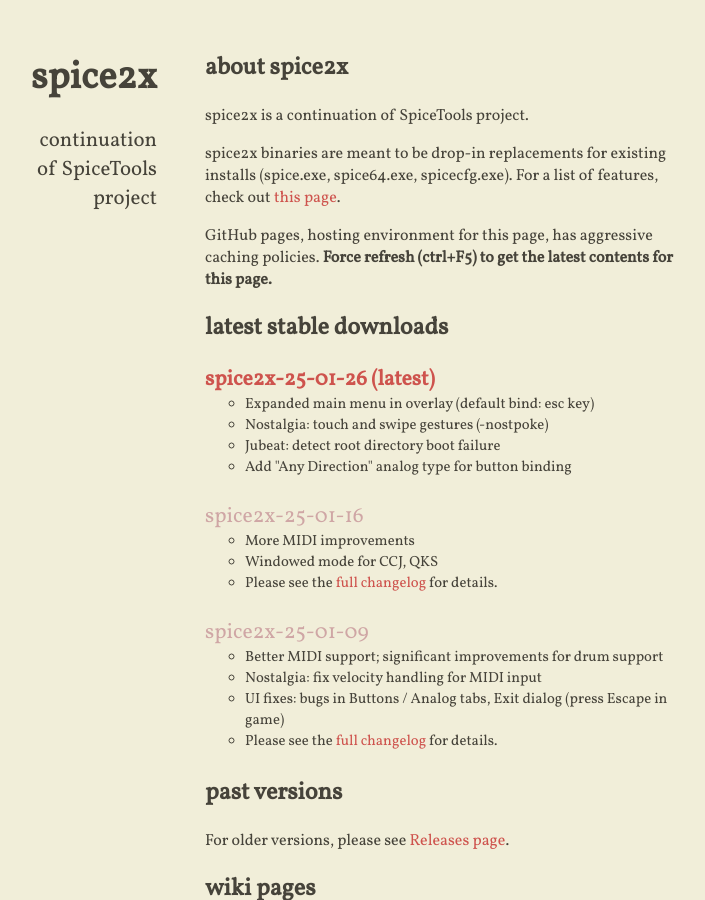
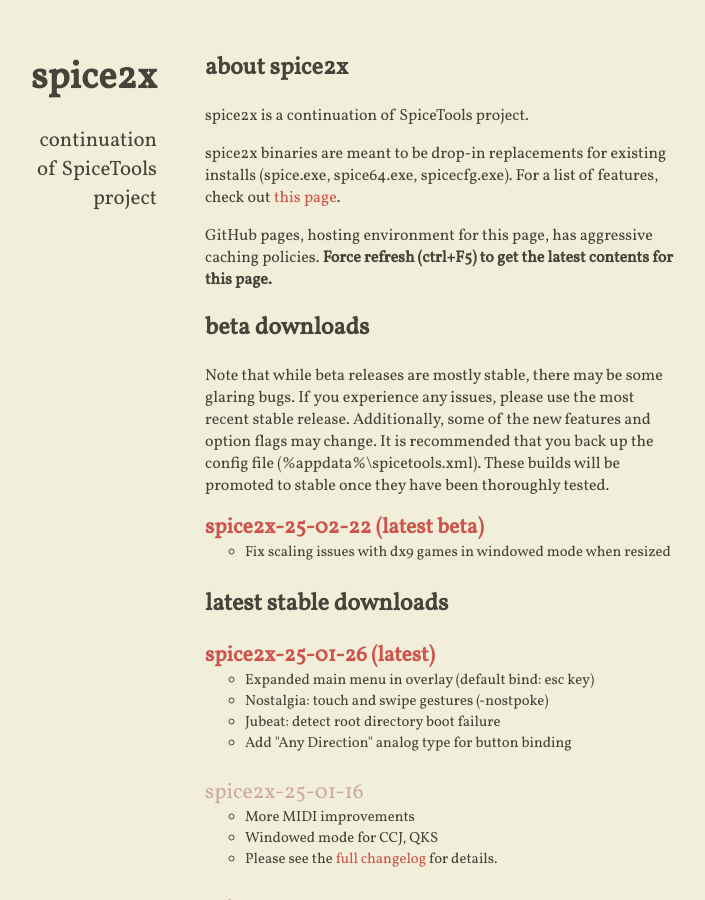
Before and after one commit to spice2x/spice2x.github.io, a Jekyll site: the page built from docs/index.html, in a window 1280 px wide and 900 px high. Shown: the whole window, without its empty margins (299-1004 px from the left). Built offline with Jekyll 4.4.1, drawn with Linux system fonts in a browser that asks for light colours; nearby versions of some CDN libraries.

Commit message:
25-02-22

```diff
--- a/docs/_includes/content.html
+++ b/docs/_includes/content.html
@@ -9,7 +9,7 @@
 <strong>Force refresh (ctrl+F5) to get the latest contents for this page.
 </strong></p>
 
-<!-- <h2>beta downloads</h2>
+<h2>beta downloads</h2>
 
 <p>Note that while beta releases are mostly stable, there may be some glaring bugs. If you experience any issues, please
   use the most recent stable release. Additionally, some of the new features and option flags may change. It is
@@ -17,7 +17,15 @@
   stable once they have been thoroughly tested.
 </p>
 <ul class="downloads-beta highlight-latest">
-</ul> -->
+  <li>
+    <a class="download-link" href="https://github.com/spice2x/spice2x.github.io/releases/download/25-02-22/spice2x-25-02-22.zip">
+      spice2x-25-02-22
+    </a>
+    <ul>
+      <li>Fix scaling issues with dx9 games in windowed mode when resized</li>
+    </ul>
+  </li>
+</ul>
 
 <h2>latest stable downloads</h2>
 
```
